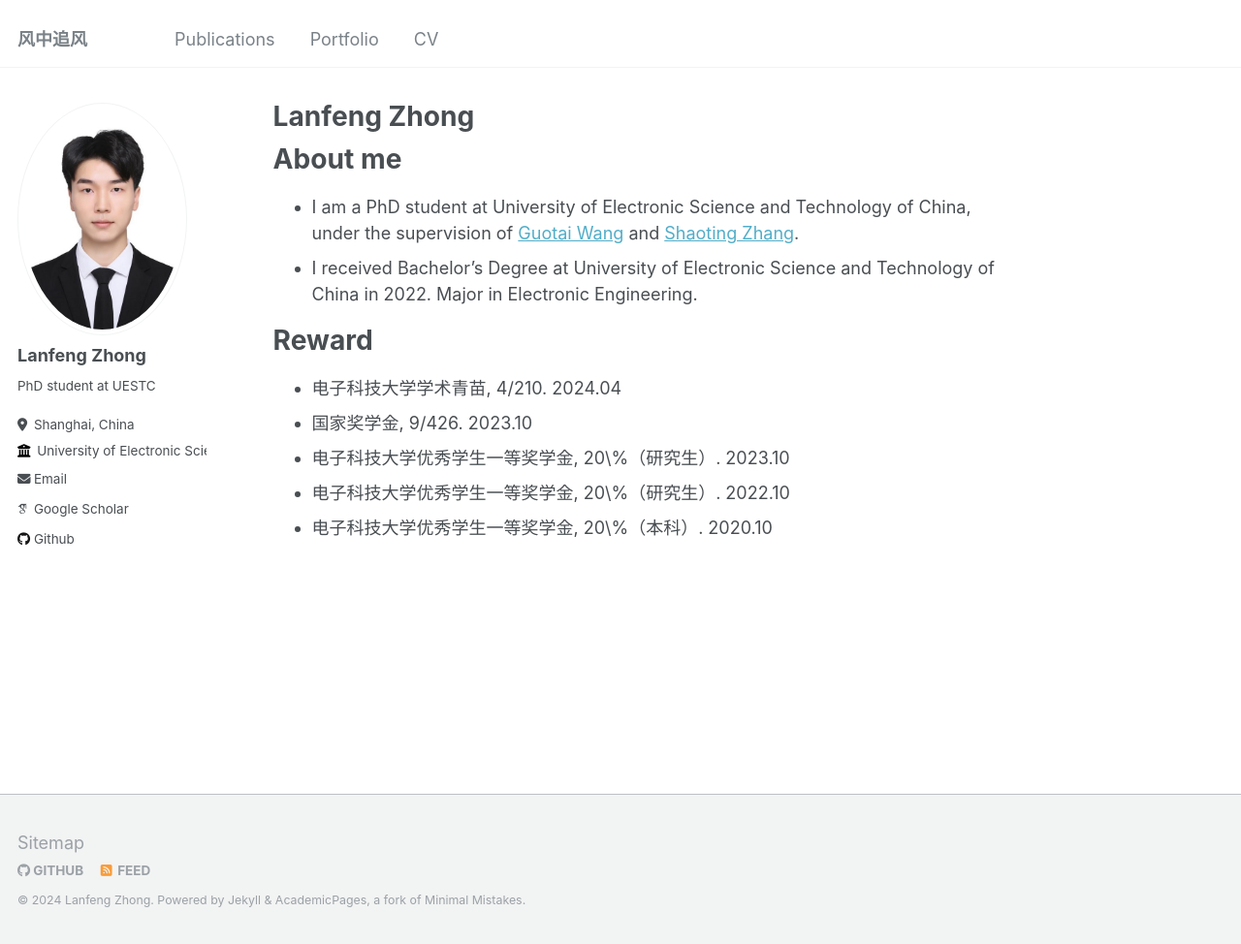
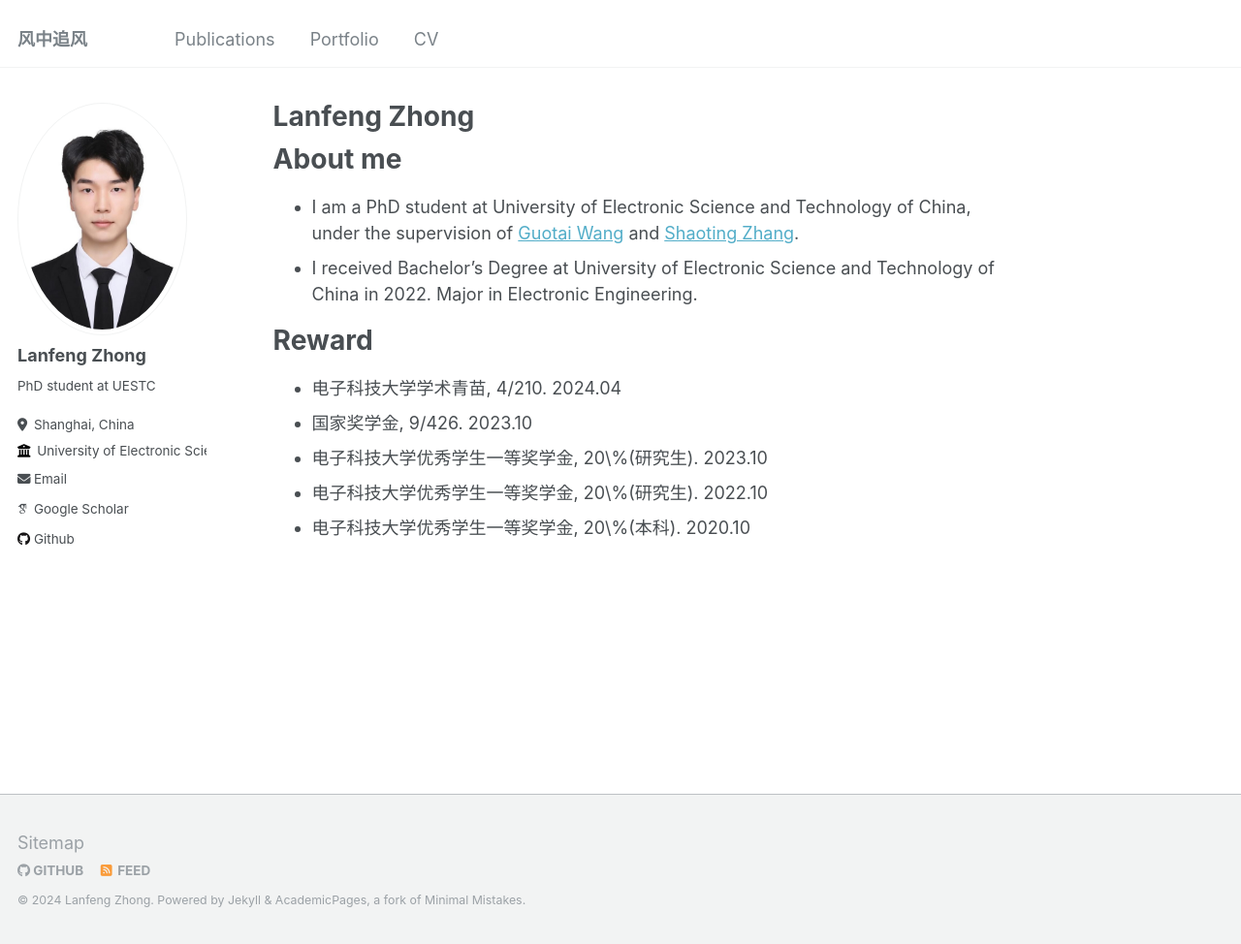
Before and after one commit to lanfz2000/lanfz2000.github.io, a Jekyll site: the page built from _pages/about.md, in a window 1280 px wide and 974 px high. Shown: the whole window at 97% size. Built offline with Jekyll 4.4.1, drawn with Linux system fonts in a browser that asks for light colours; some web fonts are replaced.

```diff
--- a/_pages/about.md
+++ b/_pages/about.md
@@ -15,6 +15,6 @@ About me
 # Reward
 - 电子科技大学学术青苗, 4/210. 2024.04
 - 国家奖学金, 9/426. 2023.10
-- 电子科技大学优秀学生一等奖学金, 20\%（研究生）. 2023.10
-- 电子科技大学优秀学生一等奖学金, 20\%（研究生）. 2022.10
-- 电子科技大学优秀学生一等奖学金, 20\%（本科）. 2020.10
+- 电子科技大学优秀学生一等奖学金, 20\%(研究生). 2023.10
+- 电子科技大学优秀学生一等奖学金, 20\%(研究生). 2022.10
+- 电子科技大学优秀学生一等奖学金, 20\%(本科). 2020.10
```
